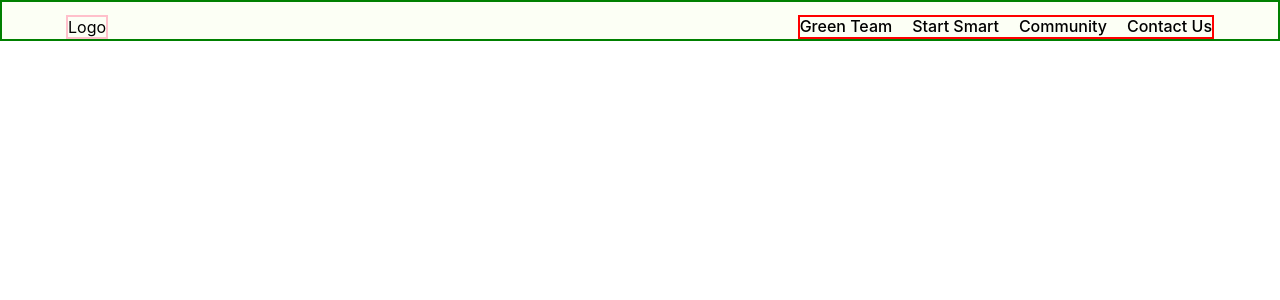
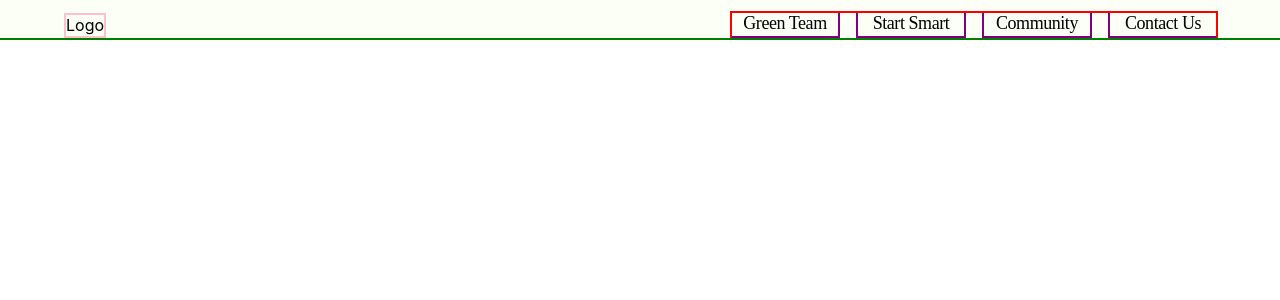
Before and after one commit to JuanTValdez/smart_acres, a React (Create React App) app: page / in a window 1280 px wide. Shown: the top 300 px of the page. Built offline with nearby package versions, Linux system fonts and the light colour scheme.

Commit message:
styled navbar text

```diff
--- a/src/App.css
+++ b/src/App.css
@@ -2,9 +2,27 @@
   text-align: center;
 } */
 
+root {
+  --fern-green: #38864c;
+  --dark-pastel-green: #57b35e;
+  --beige: #f7ede4;
+  --beige: #eddcbd;
+  --blue-green: #008080;
+  --windows-blue: #3c6ec3;
+  --gunmetal: #4d6052;
+  --light-moss-green: #93ce66;
+  --charcoal: #242924;
+  --coral: #fe4e48;
+  --off-white: #fcfff5;
+  --amethyst: #96c;
+}
+
+
 *{
 
   box-sizing: border-box;
+  margin: 0;
+  padding: 0;
 }
 
 nav{
@@ -20,10 +38,12 @@ nav{
   width: 100vw;
   position: relative;
   background-color: #fcfff5;
-  border: 2px solid green;
+  outline: 2px solid green;
 
 
 }
+
+
 
 .nav_links{
 
@@ -32,13 +52,29 @@ nav{
   justify-content: space-between;
   gap: 20px;
 
-  /* height: 10%; */
+  font-size: 1.125em;
+  font-weight: 500;
+  font-family: WorkSans;
+  line-height: 1.17;
+  letter-spacing: -0.45px;
+  color: var(--charcoal);
+  outline: 2px solid red;
+}
 
-  font-size: 1em;
+.nav_links span{
+  width: 106px;
+  height: 23px;
+  margin: 0 0 2.5px;
+  font-family: WorkSans;
+  font-size: 18px;
   font-weight: 500;
+  font-stretch: normal;
+  font-style: normal;
   line-height: 1.17;
-
-  border: 2px solid red;
+  letter-spacing: -0.45px;
+  text-align: center;
+  color: var(--charcoal);
+  outline: 2px solid purple;
 }
 
 .logo{
```
